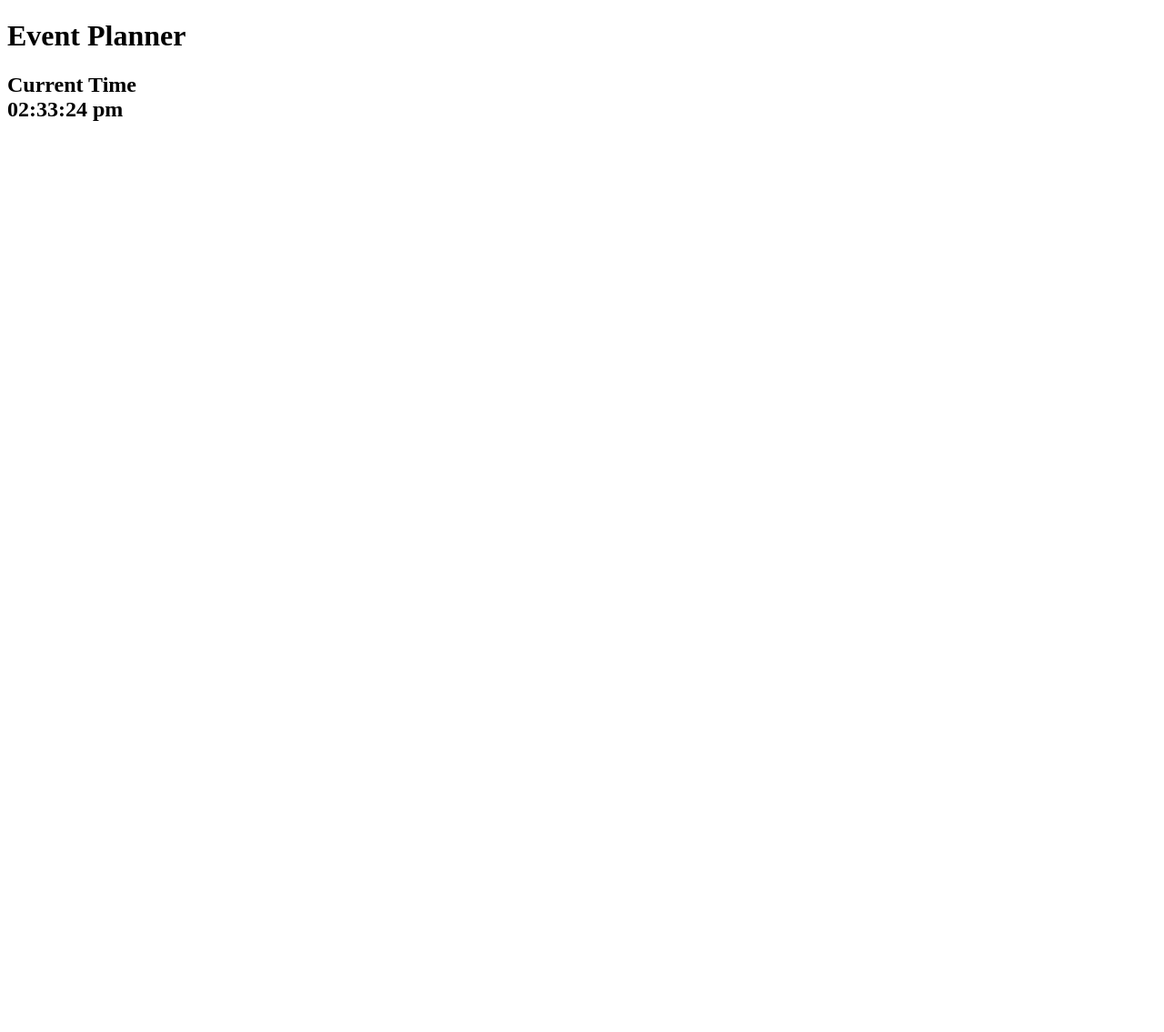
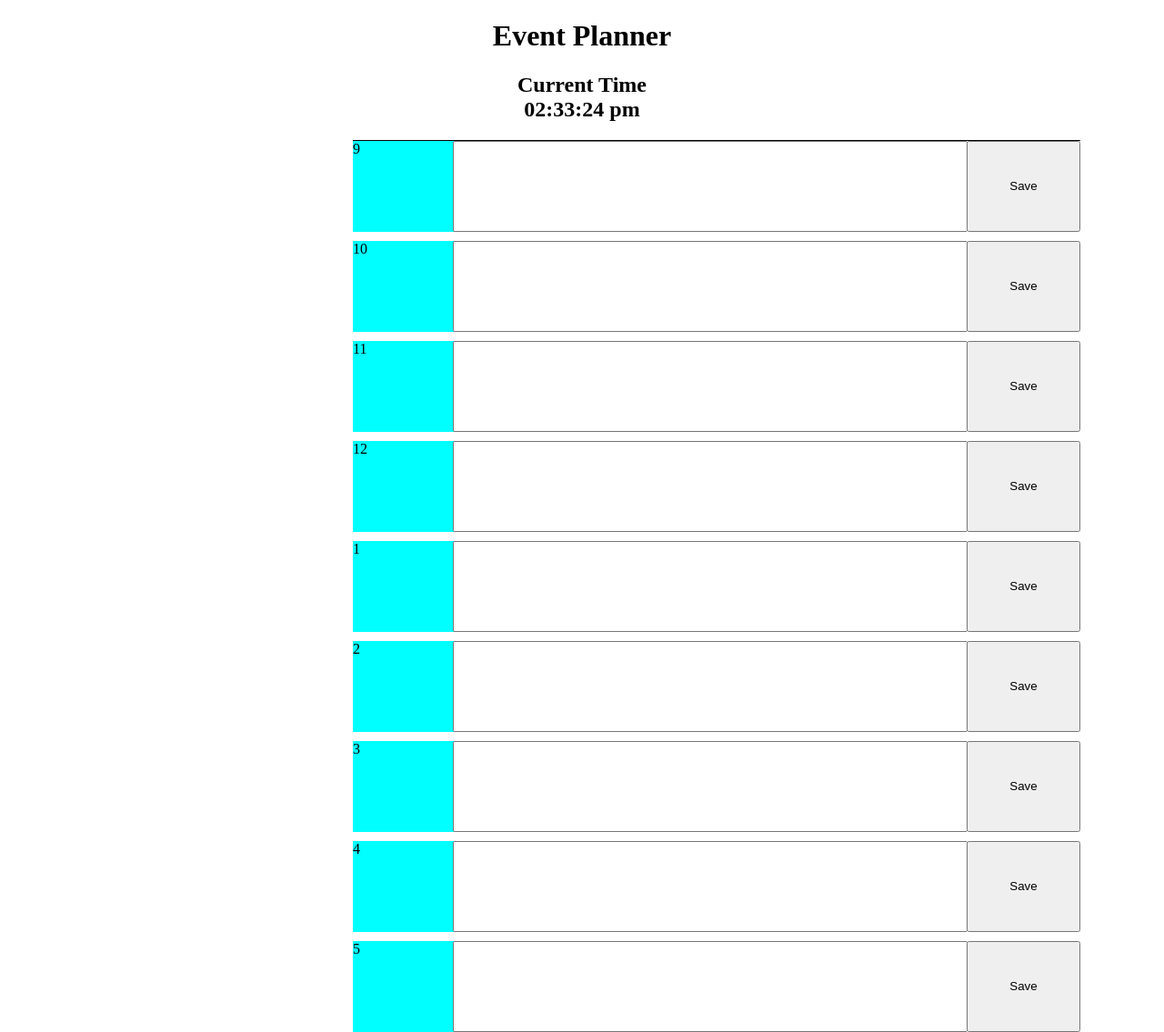
Before and after one commit to joshTlil/2024-event-planner, a plain HTML site: page index.html in a window 1280 px wide. Shown: the whole page at 91% size. Before the commit the page ends 800 px from the top, so only its background shows below. Drawn offline with nearby package versions, Linux system fonts and the light colour scheme.

Commit message:
adding time blocks

```diff
--- a/index.html
+++ b/index.html
@@ -3,6 +3,7 @@
 <head>
     <meta charset="UTF-8">
     <meta name="viewport" content="width=device-width, initial-scale=1.0">
+    <link rel="stylesheet" href="styles.css" />
     <title>Event Planner</title>
 </head>
 <body>
@@ -10,6 +11,35 @@
     <h1>Event Planner</h1>
     <h2>Current Time <br><span id="time-display">00:00:00</span></h2>
    </header>
+   <div class="container">
+   <div class="box">9</div>
+   <textarea class="text"></textarea>
+   <button class="button">Save</button>
+   <div class="box">10</div>
+   <textarea class="text"></textarea>
+   <button class="button">Save</button>
+   <div class="box">11</div>
+   <textarea class="text"></textarea>
+   <button class="button">Save</button>
+   <div class="box">12</div>
+   <textarea class="text"></textarea>
+   <button class="button">Save</button>
+   <div class="box">1</div>
+   <textarea class="text"></textarea>
+   <button class="button">Save</button>
+   <div class="box">2</div>
+   <textarea class="text"></textarea>
+   <button class="button">Save</button>
+   <div class="box">3</div>
+   <textarea class="text"></textarea>
+   <button class="button">Save</button>
+   <div class="box">4</div>
+   <textarea class="text"></textarea>
+   <button class="button">Save</button>
+   <div class="box">5</div>
+   <textarea class="text"></textarea>
+   <button class="button">Save</button>
+   </div>
    <script src="https://cdnjs.cloudflare.com/ajax/libs/moment.js/2.27.0/moment.min.js"></script>
    <script src="index.js"></script>
 </body>
--- /dev/null
+++ b/styles.css
@@ -0,0 +1,37 @@
+header{
+    text-align: center;
+}
+
+.container{
+    border: 1px black solid;
+    border-bottom: blue;
+    border-left: blue;
+    border-right: blue;
+    height: 100px;
+    width: 800px;
+    margin-left: 380px;
+    display: grid;
+    grid-template-columns: repeat(3, 100px);
+    grid-gap: 10px;
+}
+
+.box{
+    width: 150px;
+    height: 100px;
+    background-color: aqua;
+}
+
+textarea{
+    resize: none;
+
+}
+
+.text{
+    width: 560px;
+}
+
+.button{
+    margin-left: 455px;
+    width: 125px;
+    text-align: center;
+}
```
Also changed, not shown: index.js (+10 -0 lines).
